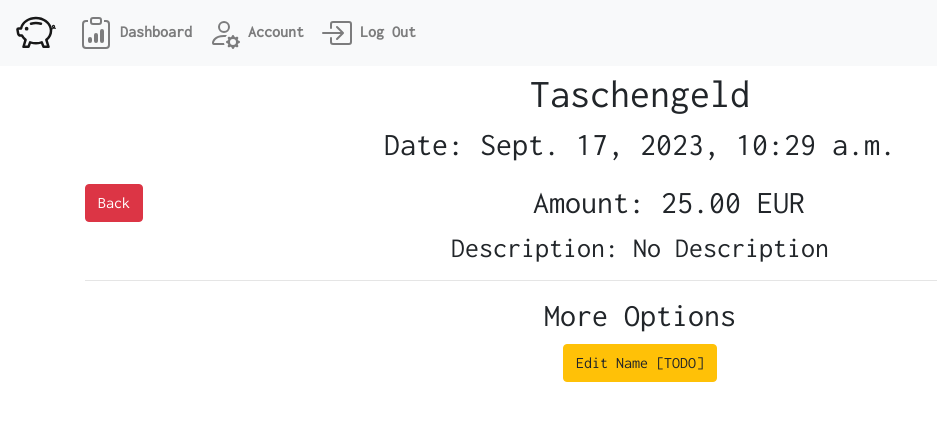
After one commit to Thackerie/final_Project, a Django app: a page that uses WalletWise/templates/WalletWise/fundsChange.html in a window 1280 px wide. The commit adds this page. Shown: the top 421 px of the page, without its empty margins (0-937 px from the left). Run offline with Django 4.2, Linux system fonts and the light colour scheme; a user stored in the database is signed in; data comes from the database, SQL or seed files in the repository; both versions use the stored data as it was after the commit; some libraries are stand-ins or nearby versions.

Commit message:
added in depth fundsChange page placeholder

```diff
--- a/WalletWise/models.py
+++ b/WalletWise/models.py
@@ -86,6 +86,7 @@ class Funds(models.Model):
 class FundsChange(models.Model):
     budget = models.ForeignKey("MonthBudget",related_name="fundsChanges", on_delete=models.CASCADE)
     title = models.CharField(max_length=64)
+    description = models.CharField(max_length=200, default="No Description")
     amount = models.DecimalField(decimal_places=2, max_digits=20)
     destination = models.ForeignKey("Funds", related_name="associatedFundsChanges", on_delete=models.CASCADE)
     reoccuring = models.BooleanField(default=False)
--- a/WalletWise/templates/WalletWise/balance.html
+++ b/WalletWise/templates/WalletWise/balance.html
@@ -35,7 +35,7 @@
 
                         <td>{{fundsChange.dateTime}}</td>
 
-                        <td><a class="btn btn-success" href="{% url 'balance' date=budget.date title=balance.title %}" role="button">More</a></td>
+                        <td><a class="btn btn-success" href="{% url 'fundsChange' date=budget.date balanceTitle=balance.title fundsTitle=fundsChange.title  %}" role="button">More</a></td>
                     </tr>
                     {% endfor %}
                 </tbody>
--- /dev/null
+++ b/WalletWise/templates/WalletWise/fundsChange.html
@@ -0,0 +1,23 @@
+{% extends "WalletWise/layout.html" %}
+
+{% block title %}{{fundsChange.title}}{% endblock %}
+
+{% block body %}
+    <div class="container text-center">
+        <h1>{{fundsChange.title}}</h1>
+
+        <h2>Date: {{fundsChange.dateTime}}</h2>
+
+        <div style="margin-top: 20px;">
+            <a style="float: left;" class="btn btn-danger" href="{% url 'balance' date=date title=balanceTitle  %}" role="button">Back</a>
+            <h2>Amount: {{fundsChange.amount}} EUR</h2>
+            <h3>Description: {{fundsChange.description}}</h3>
+        </div>
+
+        <div>
+            <hr>
+            <h2>More Options</h2>
+            <a class="btn btn-warning" href="#" role="button">Edit Name [TODO]</a>
+        </div>
+    </div>
+{% endblock %}
--- a/WalletWise/urls.py
+++ b/WalletWise/urls.py
@@ -11,6 +11,7 @@ urlpatterns = [
     path("incomeForm", views.incomeForm, name="incomeForm"),
     path("expenseForm", views.expenseForm, name="expenseForm"),
     path("fundsChangeForm", views.fundsChangeForm, name="fundsChangeForm"),
+    path("fundsChange/<str:date>/<str:balanceTitle>/<str:fundsTitle>", views.fundsChange, name="fundsChange"),
     path("settings", views.settings, name="settings"),
     path("balances", views.balances, name="balances"),
     path("balances/<str:date>", views.changeMonth, name="changeMonth"),
--- a/WalletWise/views.py
+++ b/WalletWise/views.py
@@ -341,3 +341,13 @@ def balance(request, date, title):
 
 def expenses(request):
     return render(request, "WalletWise/expenses.html")
+
+def fundsChange(request, fundsTitle, date, balanceTitle):
+
+    fundsChange = FundsChange.objects.filter(title=fundsTitle, budget__date=date)[0]
+
+    return render(request, "WalletWise/fundsChange.html", {
+        'fundsChange' : fundsChange,
+        'date' : date,
+        'balanceTitle' : balanceTitle
+    })
```
Also changed, not shown: WalletWise/migrations/0004_fundschange_description.py (added), db.sqlite3.
